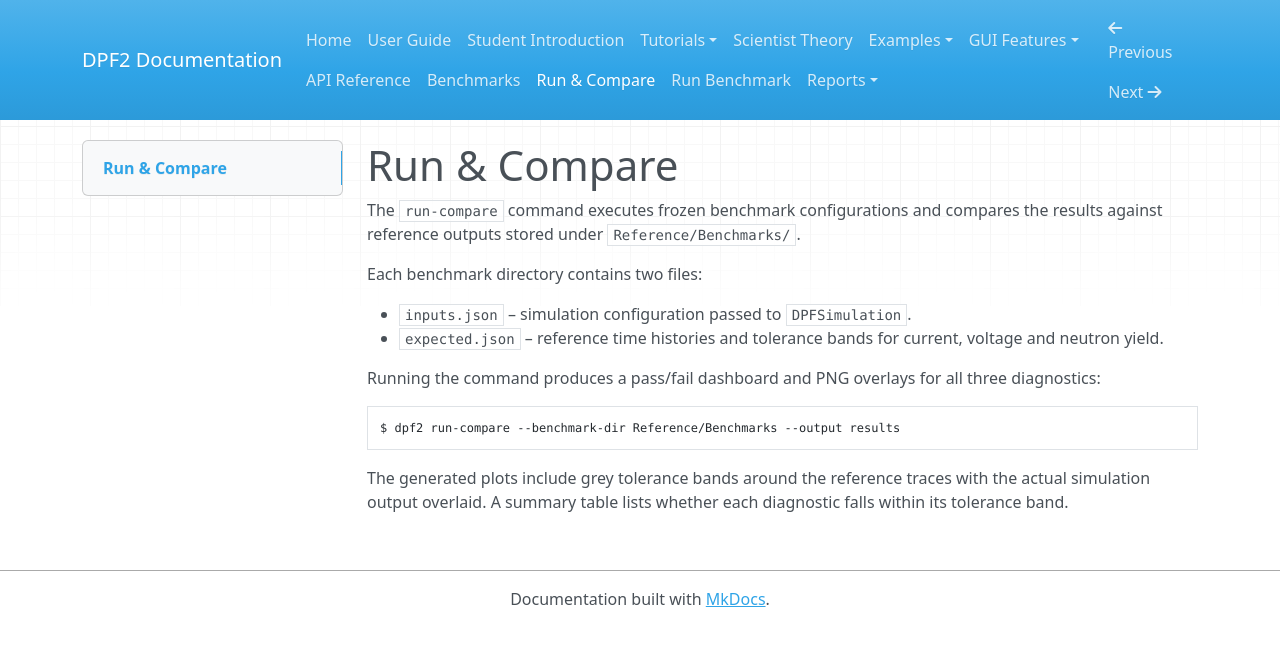
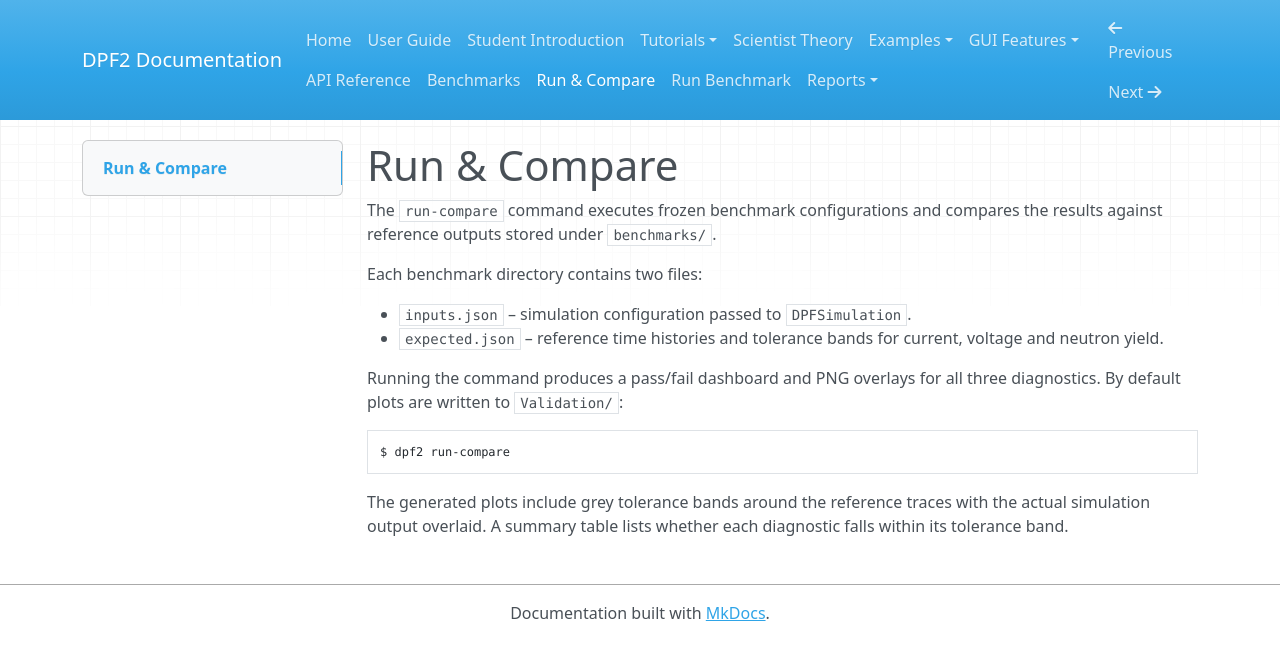
Before and after one commit to longanisainhertaco/dpf2, an MkDocs documentation site: the page built from docs/run_compare.md, in a window 1280 px wide. Shown: the top 660 px of the page. Built offline with MkDocs 1.6.1, drawn with Linux system fonts in a browser that asks for light colours; nearby versions of some CDN libraries.

````diff
--- a/docs/run_compare.md
+++ b/docs/run_compare.md
@@ -2,7 +2,7 @@
 
 The `run-compare` command executes frozen benchmark configurations and
 compares the results against reference outputs stored under
-`Reference/Benchmarks/`.
+`benchmarks/`.
 
 Each benchmark directory contains two files:
 
@@ -11,10 +11,10 @@ Each benchmark directory contains two files:
   current, voltage and neutron yield.
 
 Running the command produces a pass/fail dashboard and PNG overlays for
-all three diagnostics:
+all three diagnostics. By default plots are written to `Validation/`:
 
 ```bash
-$ dpf2 run-compare --benchmark-dir Reference/Benchmarks --output results
+$ dpf2 run-compare
 ```
 
 The generated plots include grey tolerance bands around the reference
````
Also changed, not shown: docs/benchmarks.md (+4 -5 lines), docs/run_benchmark.md (+4 -5 lines), 4 other files.
